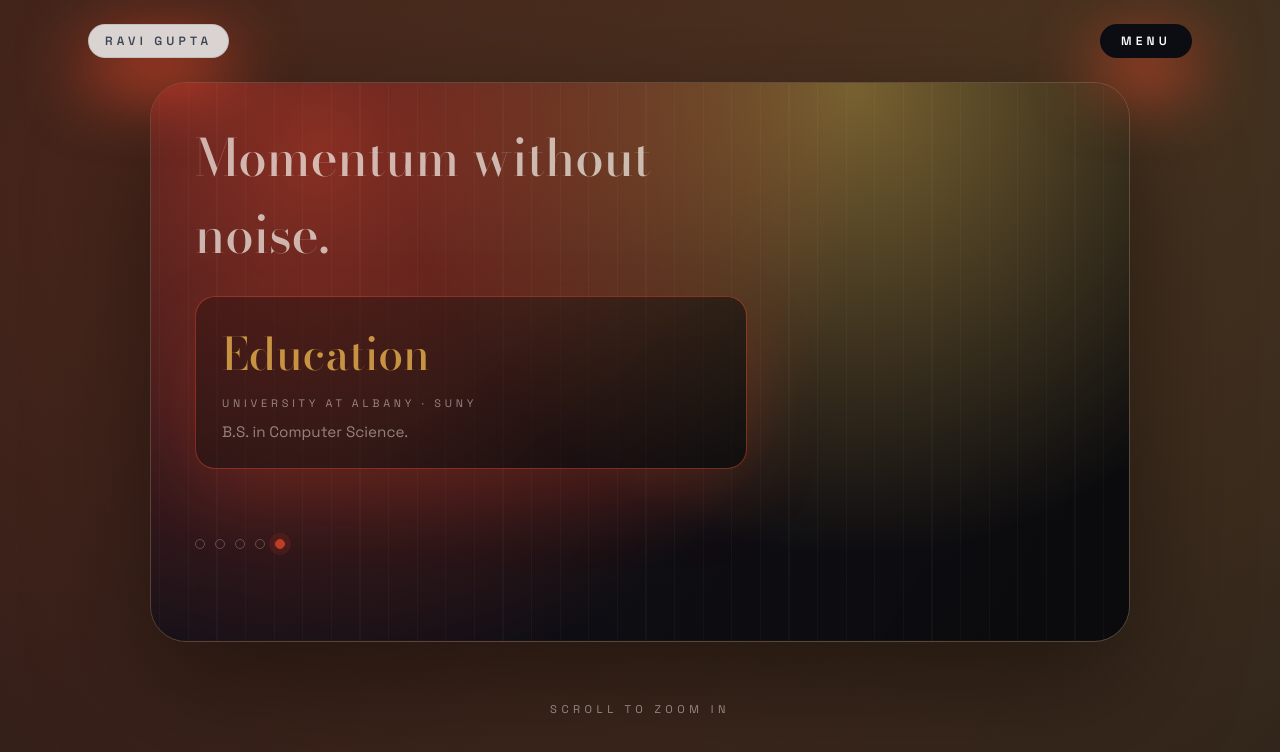
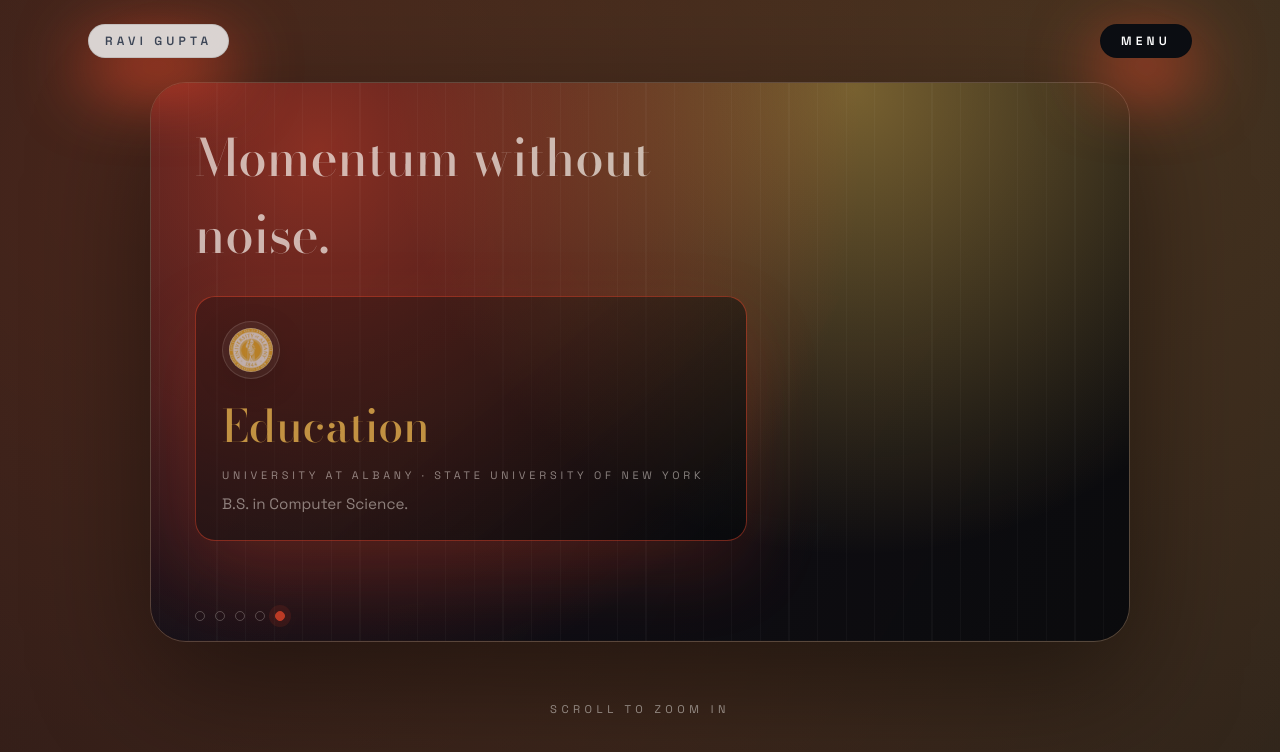
Before and after one commit to Ravgupta20/ravgupta20.com, a React (Vite) app: page / in a window 1280 px wide. Both pictures are taken after a click on the button 280 px from the left and 1210 px from the top of the page. Shown: the part 667-1419 px from the top of the page. Built offline with nearby package versions, Linux system fonts and the light colour scheme.

Commit message:
added sigil to the education card

```diff
--- a/src/App.jsx
+++ b/src/App.jsx
@@ -23,10 +23,11 @@ const REEL_SLIDES = [
   },
   {
     value: "Education",
-    label: "University at Albany · SUNY",
+    label: "University at Albany · State University of New York",
     // detail: "B.S. in Computer Science.Rigorous training in software engineering and systems thinking.",
     detail: "B.S. in Computer Science.",
     emphasis: true,
+    logo: "/ualbany_logo.png",
   },
 ];
 
@@ -235,6 +236,13 @@ function App() {
                 <h2 className="reel-title">Momentum without noise.</h2>
                 <div className="reel-carousel">
                   <div className={`reel-slide ${REEL_SLIDES[reelIndex].emphasis ? "is-emphasis" : ""}`}>
+                    {REEL_SLIDES[reelIndex].logo && (
+                      <img
+                        className="reel-logo"
+                        src={REEL_SLIDES[reelIndex].logo}
+                        alt="University at Albany logo"
+                      />
+                    )}
                     <div className="reel-stat">{REEL_SLIDES[reelIndex].value}</div>
                     <div className="reel-label">{REEL_SLIDES[reelIndex].label}</div>
                     <div className="reel-detail">{REEL_SLIDES[reelIndex].detail}</div>
--- a/src/index.css
+++ b/src/index.css
@@ -192,6 +192,18 @@
   backdrop-filter: blur(10px);
 }
 
+.reel-logo {
+  width: 58px;
+  height: auto;
+  margin-bottom: 14px;
+  padding: 6px;
+  border-radius: 999px;
+  background: rgba(248, 244, 238, 0.08);
+  border: 1px solid rgba(248, 244, 238, 0.2);
+  filter: drop-shadow(0 8px 18px rgba(0, 0, 0, 0.35));
+  opacity: 0.92;
+}
+
 .reel-slide.is-emphasis {
   border-color: rgba(255, 77, 45, 0.6);
   box-shadow: 0 28px 80px rgba(255, 77, 45, 0.25);
```
Also changed, not shown: State University of New York at Albany jobs logo.png (added), public/ualbany_logo.png (added).
